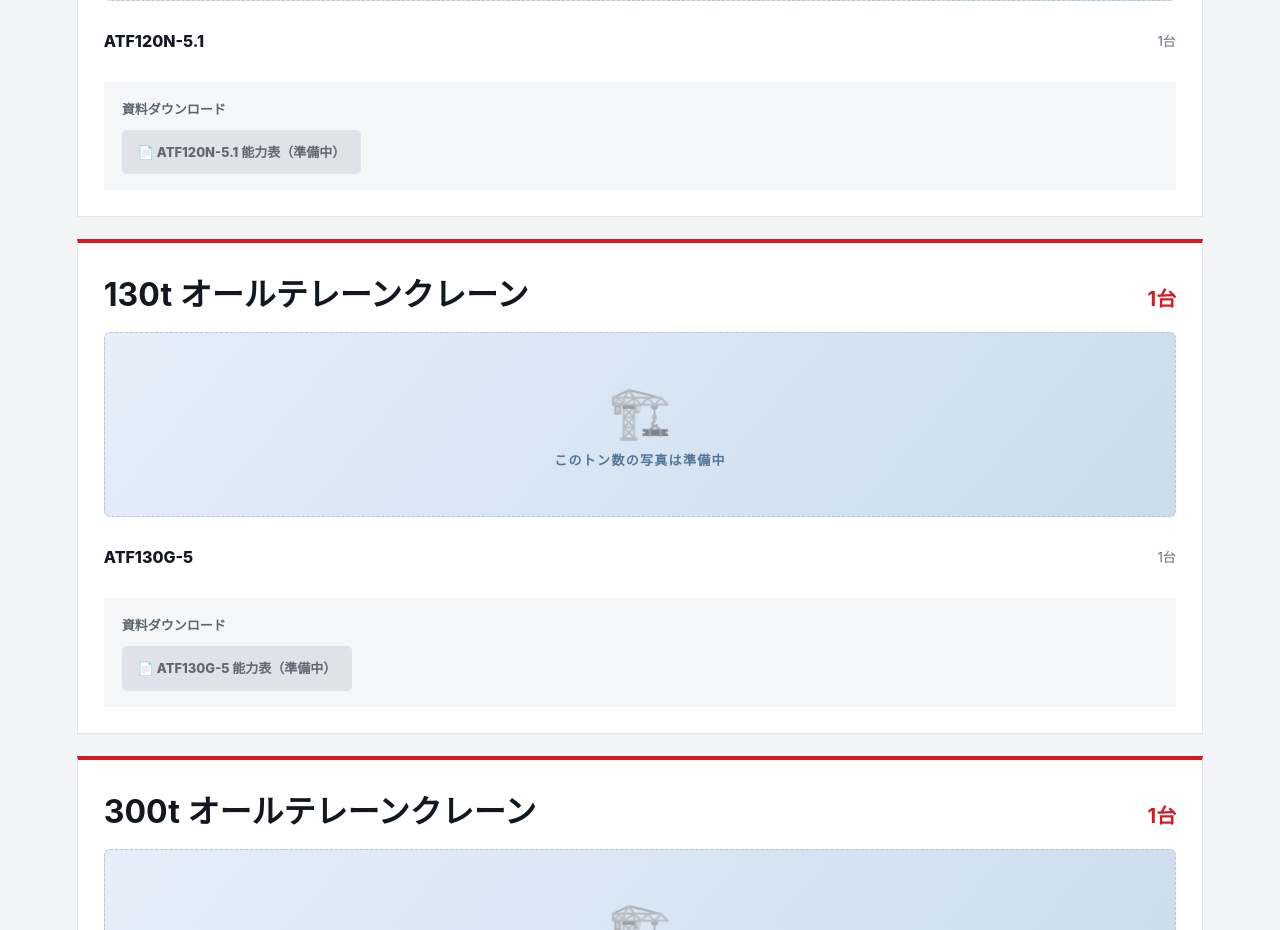
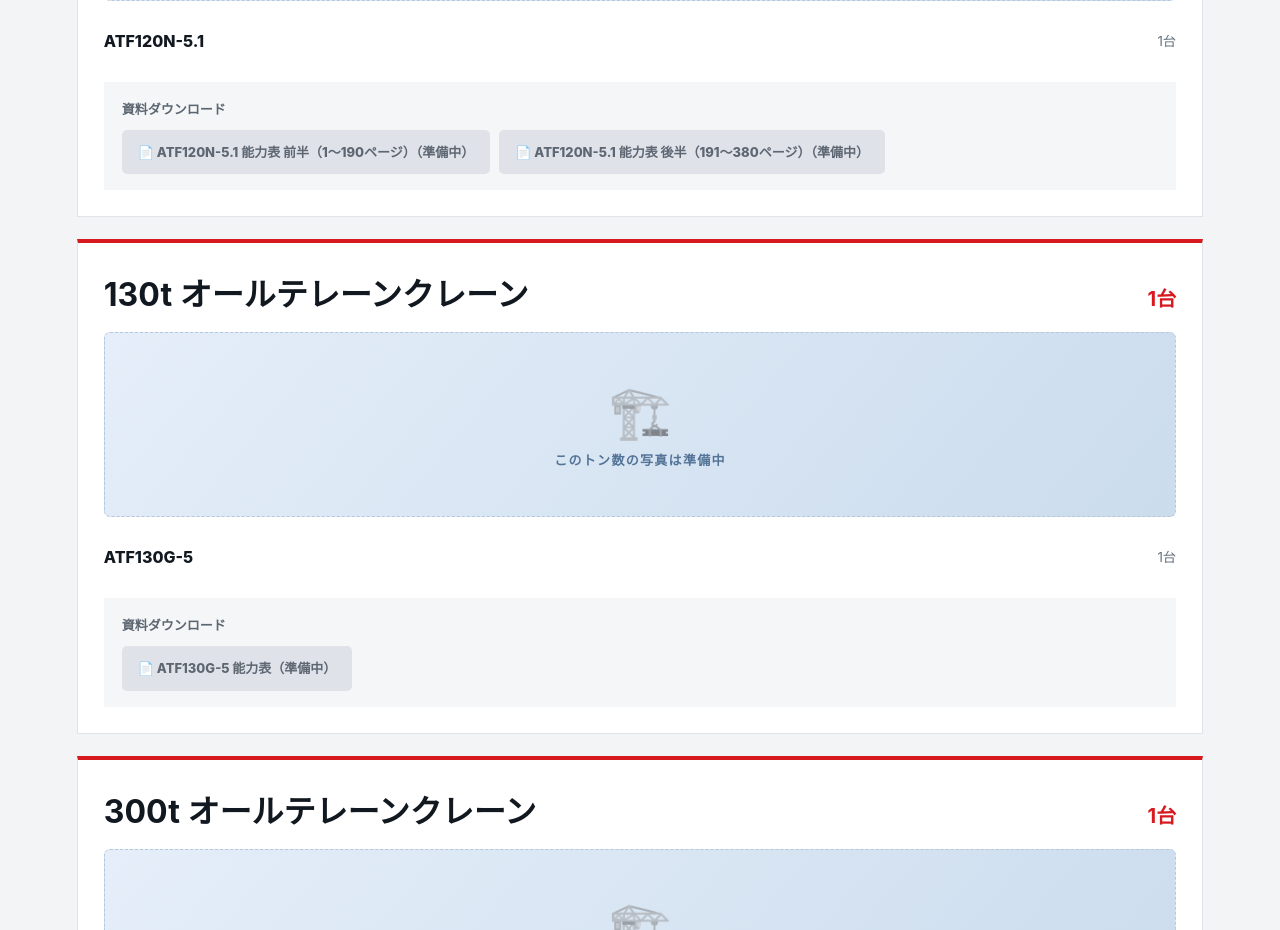
Before and after one commit to haruyoshi120823-create/touhi-crane-web, a plain HTML site: page allterrain.html in a window 1280 px wide. Shown: the part 900-1830 px from the top of the page. Drawn offline with Linux system fonts and the light colour scheme; no server answers.

Commit message:
Add files via upload

```diff
--- a/allterrain.html
+++ b/allterrain.html
@@ -103,6 +103,31 @@
     if (!list) return;
     list.innerHTML = '';
     const models = [...section.querySelectorAll('.models li span')].map(x=>x.textContent.trim());
+    if (section.id === 'ton-120') {
+      const parts = [
+        ['ATF120N-5.1_part1.pdf', '📄 ATF120N-5.1 能力表 前半（1〜190ページ）'],
+        ['ATF120N-5.1_part2.pdf', '📄 ATF120N-5.1 能力表 後半（191〜380ページ）']
+      ];
+      for (const [path, label] of parts) {
+        const link = document.createElement('a');
+        link.className = 'ability-button is-pending';
+        link.textContent = label + '（確認中…）';
+        link.setAttribute('aria-disabled', 'true');
+        list.appendChild(link);
+        if (await fileExists(path)) {
+          link.href = path;
+          link.target = '_blank';
+          link.rel = 'noopener noreferrer';
+          link.textContent = label;
+          link.classList.remove('is-pending');
+          link.removeAttribute('aria-disabled');
+        } else {
+          link.textContent = label + '（準備中）';
+        }
+      }
+      if (status) status.textContent = '';
+      return;
+    }
     for (const model of models) {
       const link = document.createElement('a');
       link.className = 'ability-button is-pending';
```
